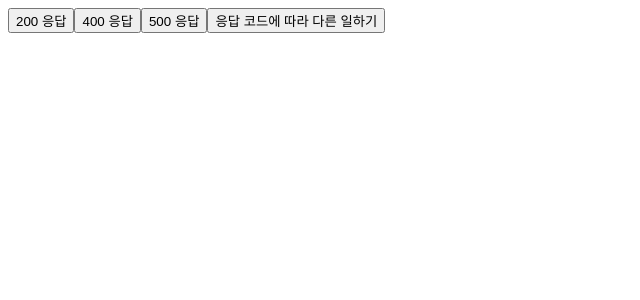
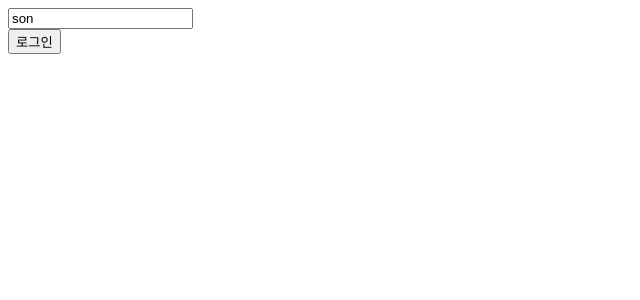
Before and after one commit to kybcod/react, a React (Vite) app: page / in a window 1280 px wide. Shown: the top 300 px of the page, without its empty margins (0-640 px from the left). Built offline with nearby package versions, Linux system fonts and the light colour scheme.

Commit message:
데이터 토큰

```diff
--- a/src/App.jsx
+++ b/src/App.jsx
@@ -1,85 +1,17 @@
-import React from 'react';
+import React, {useState} from 'react';
 import axios from "axios";
 
 function App(props) {
-    function handle200() {
-        axios.get("/api/main43/sub1")
-            .then((res)=> console.log(res))
+    const [username, setUsername] = useState('son');
+
+    function handleLogin() {
+        axios.post("/api/main44/login", {username}); // 요청
     }
-
-    function handle400() {
-        axios.get("/api/main43/sub2")
-            .then((res) => {
-            })
-            .catch((err) => {
-                console.log(err)
-                if (err.response.status === 400) {
-                    console.log("잘못된 요청입니다.")
-                } else if (err.response.status === 404) {
-                    console.log("찾을 수 없는 페이지입니다.")
-                } else if (err.response.status === 500) {
-                    console.log("서버에러입니다.")
-                }
-            });
-    }
-
-    function handle500() {
-        axios
-            .get("/api/main43/sub6")
-            .then((res) => {})
-            .catch((err) => {
-                if (err.response.status === 400) {
-                    console.log("잘 못된 요청입니다.");
-                } else if (err.response.status === 404) {
-                    console.log("존재하지 않는 요청입니다.");
-                } else if (err.response.status === 500) {
-                    console.log("서버에서 오류가 발생하였습니다.");
-                }
-            });
-    }
-
-    function handle999() {
-        const r = Math.random();
-        let path = "";
-        if (r < 1 / 3) {
-            path = "/api/main43/sub1";
-        } else if (r < 2 / 3) {
-            path = "/api/main43/sub3";
-        } else {
-            path = "/api/main43/sub4";
-        }
-        axios
-            .get(path)
-            .then(() => {
-                console.log("잘 됨 ");
-            })
-            .catch((error) => {
-                const code = error.response.status;
-
-                switch (code) {
-                    case 401:
-                        console.log("401 응답 입니다. 로그인되지 않았습니다.");
-                        break;
-                    case 403:
-                        console.log("403 응답 입니다. 권한이 없습니다.");
-                        break;
-                }
-            })
-            .finally(() => {
-                // finally : 응답 코드가 200이든 아니든 항상 실행됨
-                console.log("항상 실행되는 메소드");
-            });
-    }
-
 
     return (
         <div>
-            <button onClick={handle200}>200 응답</button>
-            <button onClick={handle400}>400 응답</button>
-            <button onClick={handle500}>500 응답</button>
-
-            {/* 200, 401, 403 응답일 때 각각 다른 일하는 코드 작성 */}
-            <button onClick={handle999}>응답 코드에 따라 다른 일하기</button>
+            <div><input type="text" defaultValue={username} onChange={(e=> setUsername(e.target.value))}/></div>
+            <div><button onClick={handleLogin}>로그인</button></div>
         </div>
     );
 }
```
